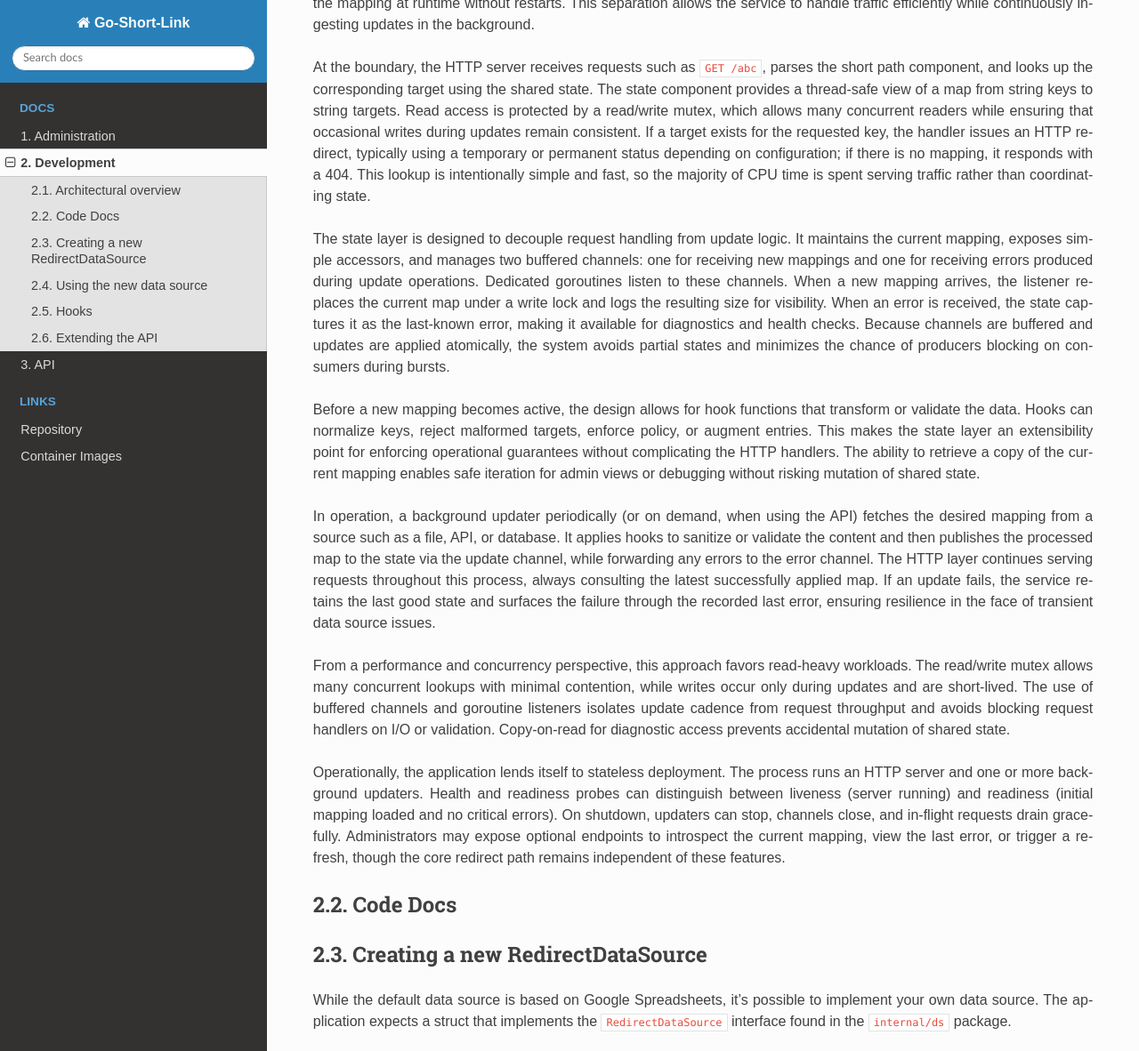
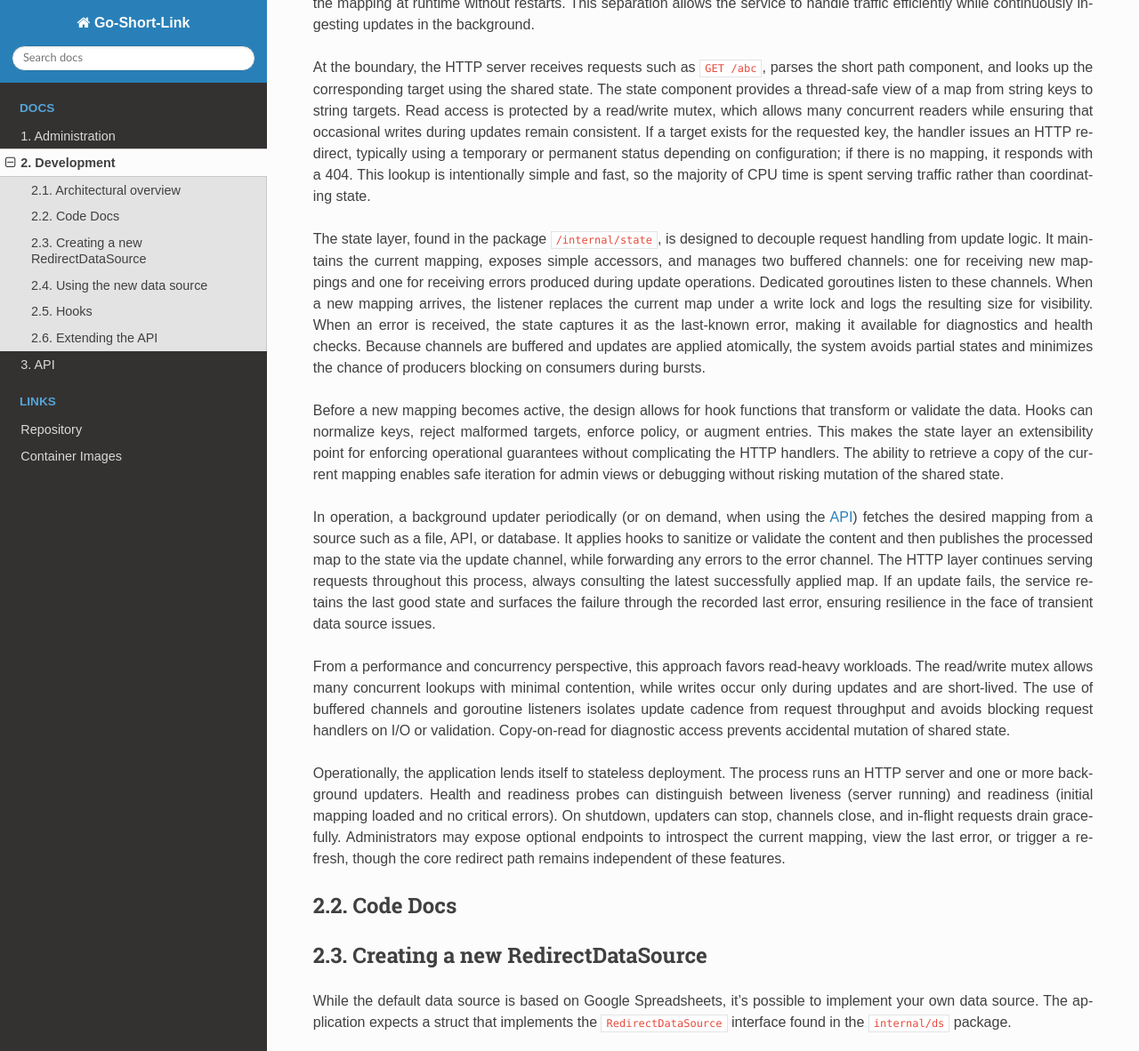
Before and after one commit to fanonwue/go-short-link, a Sphinx documentation site: the page built from docs/develop.md, in a window 1280 px wide and 1400 px high, scrolled down 319 px, cut to the strip 0-1182 px from the top of the window. Shown: the whole strip at 89% size. Built offline with Sphinx 7.4.7 and the Read the Docs theme 3.1.0, drawn with Linux system fonts in a browser that asks for light colours; some of the changed text lies outside the part shown.

Commit message:
Docs: Small fixes for development docs

```diff
--- a/docs/develop.md
+++ b/docs/develop.md
@@ -17,9 +17,10 @@ an HTTP redirect, typically using a temporary or permanent status depending on c
 it responds with a 404. This lookup is intentionally simple and fast, so the majority of CPU time is spent serving traffic
 rather than coordinating state.
 
-The state layer is designed to decouple request handling from update logic. It maintains the current mapping, exposes
-simple accessors, and manages two buffered channels: one for receiving new mappings and one for receiving errors produced
-during update operations. Dedicated goroutines listen to these channels. When a new mapping arrives, the listener replaces
+The state layer, found in the package `/internal/state`, is designed to decouple request handling from update logic.
+It maintains the current mapping, exposes simple accessors, and manages two buffered channels: one for receiving new
+mappings and one for receiving errors produced during update operations.
+Dedicated goroutines listen to these channels. When a new mapping arrives, the listener replaces
 the current map under a write lock and logs the resulting size for visibility. When an error is received, the state captures
 it as the last-known error, making it available for diagnostics and health checks. Because channels are buffered and updates
 are applied atomically, the system avoids partial states and minimizes the chance of producers blocking on consumers during
@@ -28,9 +29,10 @@ bursts.
 Before a new mapping becomes active, the design allows for hook functions that transform or validate the data. Hooks can
 normalize keys, reject malformed targets, enforce policy, or augment entries. This makes the state layer an extensibility
 point for enforcing operational guarantees without complicating the HTTP handlers. The ability to retrieve a copy of the
-current mapping enables safe iteration for admin views or debugging without risking mutation of shared state.
+current mapping enables safe iteration for admin views or debugging without risking mutation of the shared state.
 
-In operation, a background updater periodically (or on demand, when using the API) fetches the desired mapping from a source such as a file,
+In operation, a background updater periodically (or on demand, when using the [API](#forcing-a-redirect-mapping-update))
+fetches the desired mapping from a source such as a file,
 API, or database. It applies hooks to sanitize or validate the content and then publishes the processed map to the state
 via the update channel, while forwarding any errors to the error channel. The HTTP layer continues serving requests
 throughout this process, always consulting the latest successfully applied map. If an update fails, the service retains
```
Also changed, not shown: other parts of docs/develop.md (+2 -2 lines).
